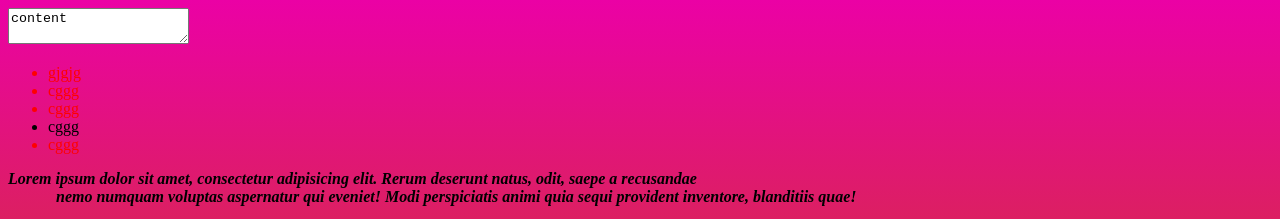
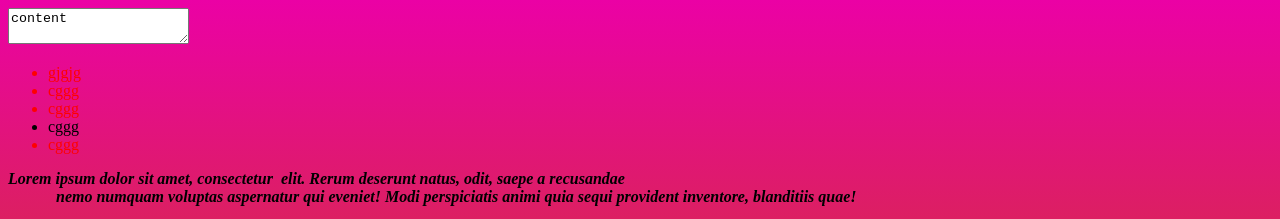
Before and after one commit to subhash-commits/firstGitproject, a plain HTML site: page udemy/About.html in a window 1280 px wide. Shown: the top 219 px of the page. Drawn offline with Linux system fonts and the light colour scheme.

Commit message:
first OFFC

```diff
--- a/udemy/About.html
+++ b/udemy/About.html
@@ -32,7 +32,7 @@
 <li>cggg</li>
 <li>cggg</li>
         </ul>
-        <pre class="text">Lorem ipsum dolor sit amet, consectetur adipisicing elit. Rerum deserunt natus, odit, saepe a recusandae
+        <pre class="text">Lorem ipsum dolor sit amet, consectetur  elit. Rerum deserunt natus, odit, saepe a recusandae
             nemo numquam voluptas aspernatur qui eveniet! Modi perspiciatis animi quia sequi provident inventore, blanditiis quae!</pre>
        <pre class="text">Lorem ipsum dolor sit, amet consectetur adipisicing elit. Corrupti exercitationem perspiciatis ut rerum,
            dolorem sunt, magnam cupiditate eaque ratione, quibusdam eum magni dolore aspernatur veritatis! Praesentium esse animi facere nesciunt.</pre>
```
